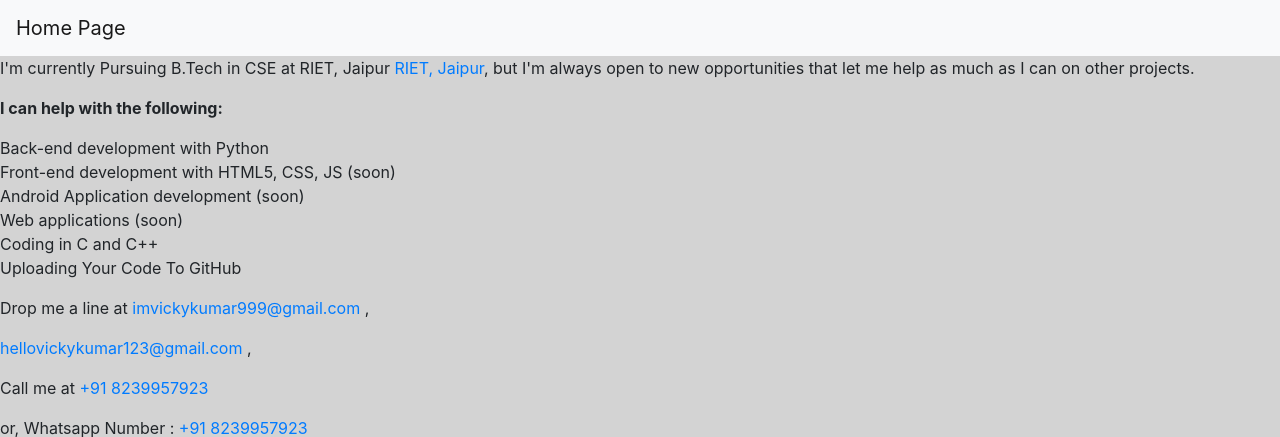
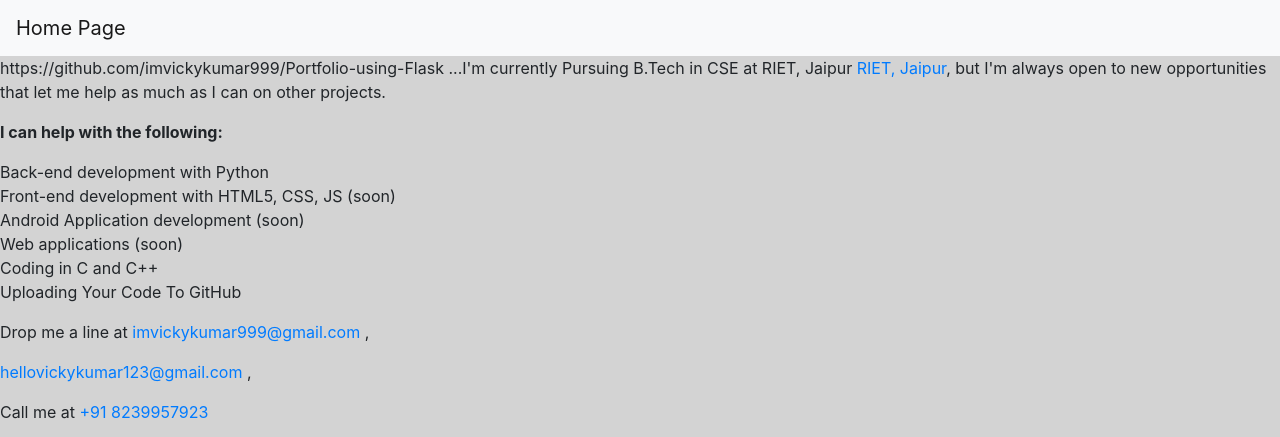
Before and after one commit to imvickykumar999/Portfolio-using-Flask, a Flask app: page /contact in a window 1280 px wide. Shown: the top 437 px of the page. Run offline with Flask 2, Linux system fonts and the light colour scheme; some libraries are stand-ins or nearby versions.

Commit message:
Update contact.html

```diff
--- a/templates/contact.html
+++ b/templates/contact.html
@@ -11,7 +11,7 @@
 <body>
 
     <div>
-        <p>I'm currently Pursuing B.Tech in CSE at RIET, Jaipur <a href="https://www.rietjaipur.ac.in/" target='_blank'>RIET, Jaipur</a>, but I'm always open to new opportunities that let me help as much as I can on other projects.</p>
+        <p>https://github.com/imvickykumar999/Portfolio-using-Flask ...I'm currently Pursuing B.Tech in CSE at RIET, Jaipur <a href="https://www.rietjaipur.ac.in/" target='_blank'>RIET, Jaipur</a>, but I'm always open to new opportunities that let me help as much as I can on other projects.</p>
         <p><strong>I can help with the following:</strong></p>
         <ul class="list-unstyled service-list">
             <li><i class="fa fa-check" aria-hidden="true"></i> Back-end development with Python</li>
```
